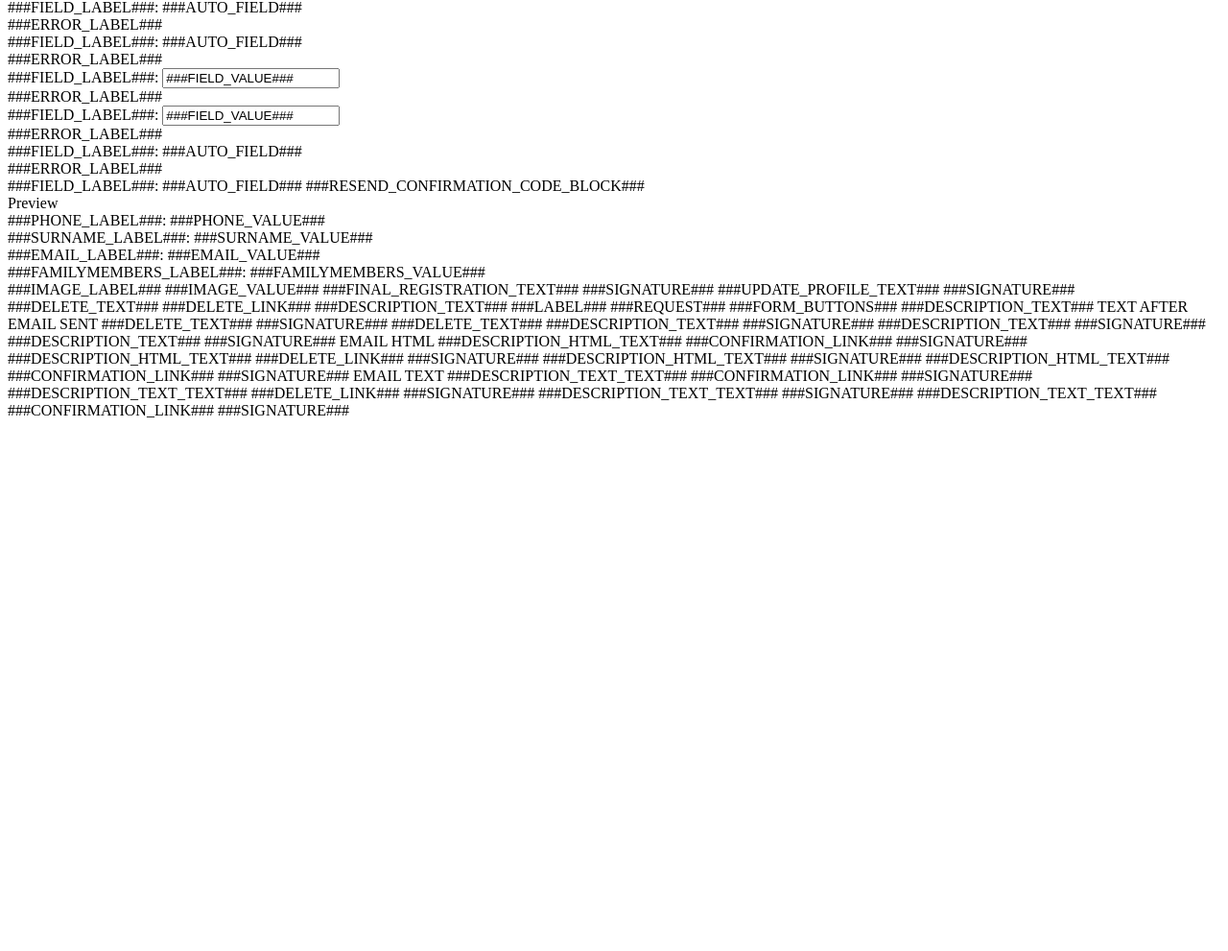
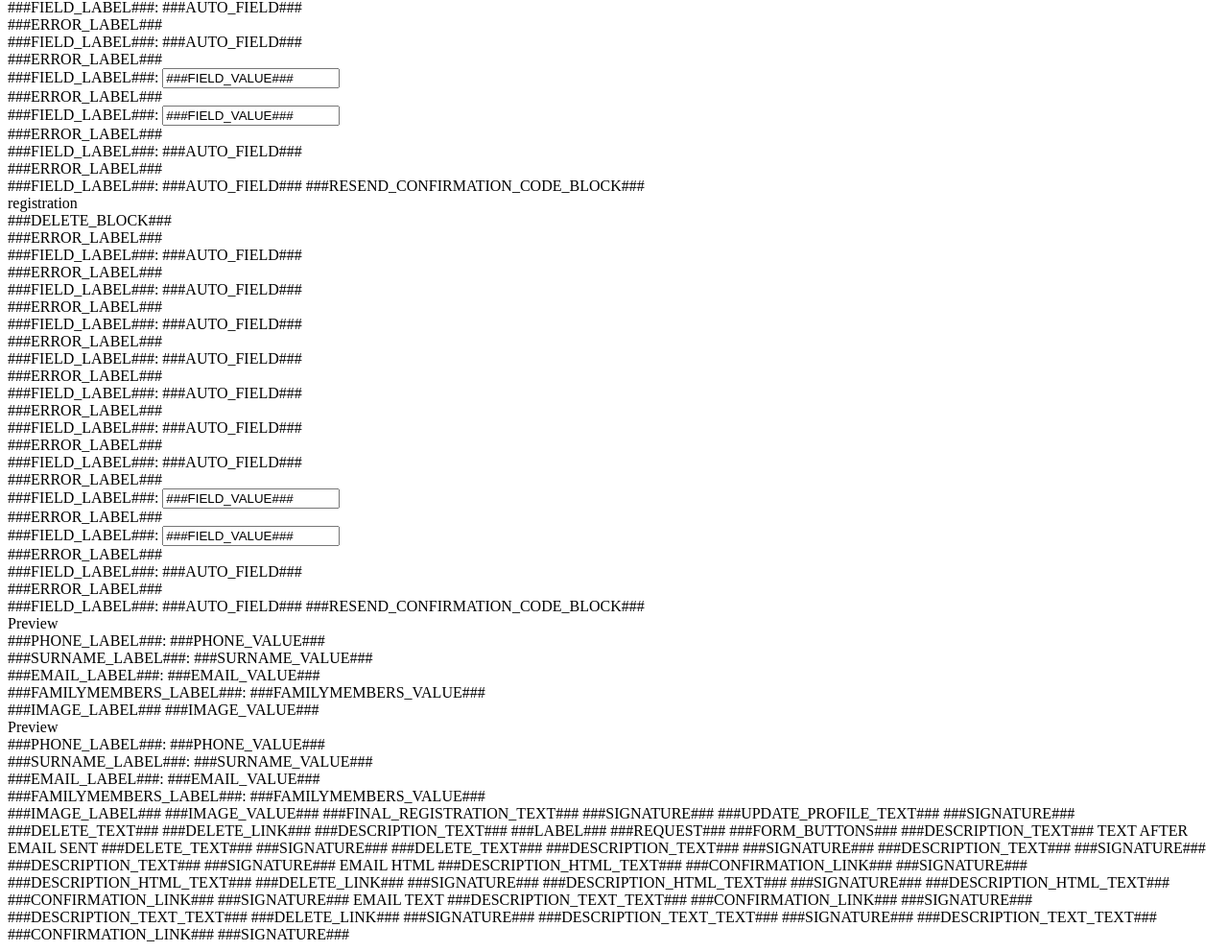
Before and after one commit to TYPO3-svn-archive/t3registration, a PHP site: page /pi1/template.html in a window 1280 px wide. Shown: the part 333-1324 px from the top of the page at 96% size. Before the commit the page ends 768 px from the top, so only its background shows below. Run offline with PHP 8.4, Linux system fonts and the light colour scheme.

Commit message:
fixed error in use another template in change profile
git-svn-id: https://svn.typo3.org/TYPO3v4/Extensions/t3registration/trunk@56624 735d13b6-9817-0410-8766-e36946ffe9aa

```diff
--- a/pi1/class.tx_t3registration_pi1.php
+++ b/pi1/class.tx_t3registration_pi1.php
@@ -65,7 +65,7 @@ class tx_t3registration_pi1 extends tslib_pibase {
      * contains fields will be override from ts
      * @var array
      */
-    private $flexformOverrideTs = array('contactEmailMode', 'approvalProcess', 'userFolder', 'templateFile', 'autoLoginAfterConfirmation', 'emailFrom', 'emailFromName', 'emailAdmin');
+    private $flexformOverrideTs = array('useAnotherTemplateInChangeProfileMode','contactEmailMode', 'approvalProcess', 'userFolder', 'templateFile', 'autoLoginAfterConfirmation', 'emailFrom', 'emailFromName', 'emailAdmin');
 
     /**
      * Contains fields with its configuration to rendering form fields
--- a/pi1/template.html
+++ b/pi1/template.html
@@ -91,6 +91,89 @@ This template shows one possible visualization using css
 ###RESEND_CONFIRMATION_CODE_BLOCK###
 <!--###T3REGISTRATION_FORM### Start-->
 
+  <!--###T3REGISTRATION_FORM_UPDATEPROFILE### Start-->
+  <div >registration</div>
+  ###DELETE_BLOCK###
+  <!--###FIRST_NAME_FIELD### Start-->
+  <!--###ERROR_FIELD### Start-->
+  <div  class="###CLASS_ERROR###">###ERROR_LABEL###</div>
+  <!--###ERROR_FIELD### Stop-->
+  ###FIELD_LABEL###: ###AUTO_FIELD###
+  <!--###FIRST_NAME_FIELD### Stop-->
+
+  <!--###LAST_NAME_FIELD### Start-->
+  <!--###ERROR_FIELD### Start-->
+  <div  class="###CLASS_ERROR###">###ERROR_LABEL###</div>
+  <!--###ERROR_FIELD### Stop-->
+  ###FIELD_LABEL###: ###AUTO_FIELD###
+  <!--###LAST_NAME_FIELD### Stop-->
+
+  <!--###PASSWORD_FIELD### Start-->
+  <!--###ERROR_FIELD### Start-->
+  <div  class="###CLASS_ERROR###">###ERROR_LABEL###</div>
+  <!--###ERROR_FIELD### Stop-->
+  ###FIELD_LABEL###: ###AUTO_FIELD###
+  <!--###PASSWORD_FIELD### Stop-->
+
+  <!--###PASSWORDTWICE_FIELD### Start -->
+  <!--###ERROR_FIELD### Start-->
+  <div  class="###CLASS_ERROR###">###ERROR_LABEL###</div>
+  <!--###ERROR_FIELD### Stop-->
+  ###FIELD_LABEL###: ###AUTO_FIELD###
+  <!--###PASSWORDTWICE_FIELD### Stop -->
+
+  <!--###PHONE_FIELD### Start-->
+  <!--###ERROR_FIELD### Start-->
+  <div  class="###CLASS_ERROR###">###ERROR_LABEL###</div>
+  <!--###ERROR_FIELD### Stop-->
+  ###FIELD_LABEL###: ###AUTO_FIELD###
+  <!--###PHONE_FIELD### Stop-->
+
+  <!--###SURNAME_FIELD### Start-->
+  <!--###ERROR_FIELD### Start-->
+  <div  class="###CLASS_ERROR###">###ERROR_LABEL###</div>
+  <!--###ERROR_FIELD### Stop-->
+  ###FIELD_LABEL###: ###AUTO_FIELD###
+  <!--###SURNAME_FIELD### Stop-->
+
+
+  <!--###NAME_FIELD### Start-->
+  <!--###ERROR_FIELD### Start-->
+  <div  class="###CLASS_ERROR###">###ERROR_LABEL###</div>
+  <!--###ERROR_FIELD### Stop-->
+  ###FIELD_LABEL###: ###AUTO_FIELD###
+  <!--###NAME_FIELD### Stop-->
+
+  <!--###EMAIL_FIELD### Start-->
+  <!--###ERROR_FIELD### Start-->
+  <div  class="###CLASS_ERROR###">###ERROR_LABEL###</div>
+  <!--###ERROR_FIELD### Stop-->
+  ###FIELD_LABEL###: <input type="text" class="###CLASS_ERROR###" name="###FIELD_NAME###" value="###FIELD_VALUE###" />
+  <!--###EMAIL_FIELD### Stop--><BR />
+
+  <!--###FAMILYMEMBERS_FIELD### Start-->
+  <!--###ERROR_FIELD### Start-->
+  <div  class="###CLASS_ERROR###">###ERROR_LABEL###</div>
+  <!--###ERROR_FIELD### Stop-->
+  ###FIELD_LABEL###: <input type="text" name="###FIELD_NAME###" value="###FIELD_VALUE###" />
+  <!--###FAMILYMEMBERS_FIELD### Stop-->
+
+  <!--###USERNAME_FIELD### Start-->
+  <!--###ERROR_FIELD### Start-->
+  <div  class="###CLASS_ERROR###">###ERROR_LABEL###</div>
+  <!--###ERROR_FIELD### Stop-->
+  ###FIELD_LABEL###: ###AUTO_FIELD###
+  <!--###USERNAME_FIELD### Stop-->
+
+  <!--###IMAGE_FIELD### Start-->
+  <!--###ERROR_FIELD### Start-->
+  <div  class="###CLASS_ERROR###">###ERROR_LABEL###</div>
+  <!--###ERROR_FIELD### Stop-->
+  ###FIELD_LABEL###: ###AUTO_FIELD###
+  <!--###IMAGE_FIELD### Stop-->
+  ###RESEND_CONFIRMATION_CODE_BLOCK###
+  <!--###T3REGISTRATION_FORM_UPDATEPROFILE### Start-->
+
 
 <!--###T3REGISTRATION_PREVIEW### Start-->
 <div >Preview</div>
@@ -100,6 +183,15 @@ This template shows one possible visualization using css
 ###FAMILYMEMBERS_LABEL###: ###FAMILYMEMBERS_VALUE###<BR />
 ###IMAGE_LABEL### ###IMAGE_VALUE###
 <!--###T3REGISTRATION_PREVIEW### Start-->
+
+  <!--###T3REGISTRATION_PREVIEW_UPDATEPROFILE### Start-->
+  <div >Preview</div>
+  ###PHONE_LABEL###: ###PHONE_VALUE###<BR />
+  ###SURNAME_LABEL###: ###SURNAME_VALUE###<BR />
+  ###EMAIL_LABEL###: ###EMAIL_VALUE###<BR />
+  ###FAMILYMEMBERS_LABEL###: ###FAMILYMEMBERS_VALUE###<BR />
+  ###IMAGE_LABEL### ###IMAGE_VALUE###
+  <!--###T3REGISTRATION_PREVIEW_UPDATEPROFILE### Start-->
 
 <!--###T3REGISTRATION_ENDREGISTRATION### Start-->
 ###FINAL_REGISTRATION_TEXT###
```
Also changed, not shown: ext_emconf.php (+3 -3 lines).
